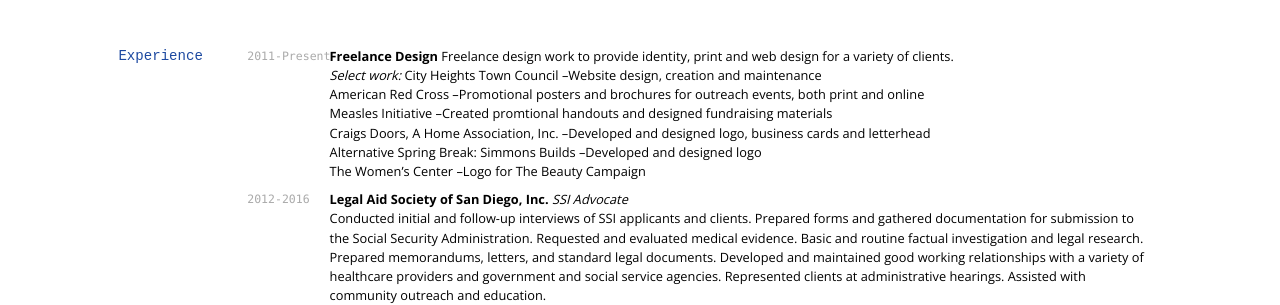
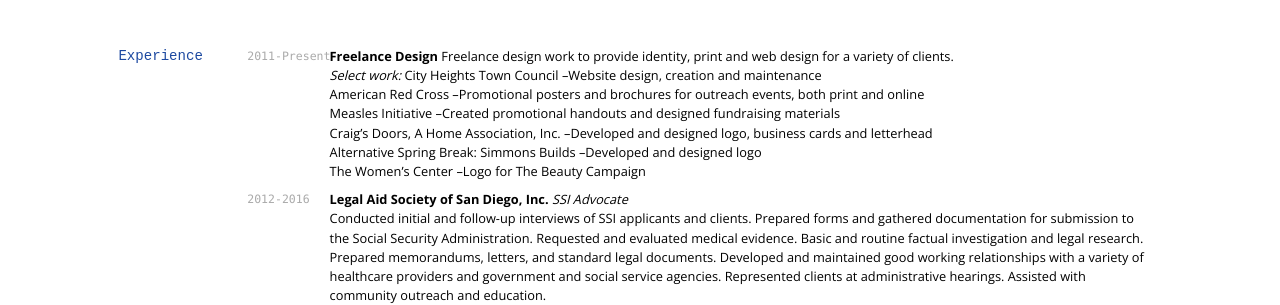
Before and after one commit to anoonan3805/anoonan.github.io, a Jekyll site: the page built from index.md, in a window 1280 px wide and 900 px high, scrolled down 1300 px. Shown: the part 156-461 px from the top of the window. Built offline with Jekyll 4.4.1, drawn with Linux system fonts in a browser that asks for light colours; nearby versions of some CDN libraries.

Commit message:
fixed spelling errors

```diff
--- a/index.md
+++ b/index.md
@@ -113,8 +113,8 @@ __Freelance Design__
 Freelance design work to provide identity, print and web design for a variety of clients.<br>
 <em>Select work: </em> City Heights Town Council –Website design, creation and maintenance<br>
 American Red Cross –Promotional posters and brochures for outreach events, both print and online<br>
-Measles Initiative –Created promtional handouts and designed fundraising materials<br>
-Craigs Doors, A Home Association, Inc. –Developed and designed logo, business cards and letterhead<br>
+Measles Initiative –Created promotional handouts and designed fundraising materials<br>
+Craig's Doors, A Home Association, Inc. –Developed and designed logo, business cards and letterhead<br>
 Alternative Spring Break: Simmons Builds –Developed and designed logo<br>
 The Women’s Center –Logo for The Beauty Campaign<br>
 
```
Also changed, not shown: 1 other file.
